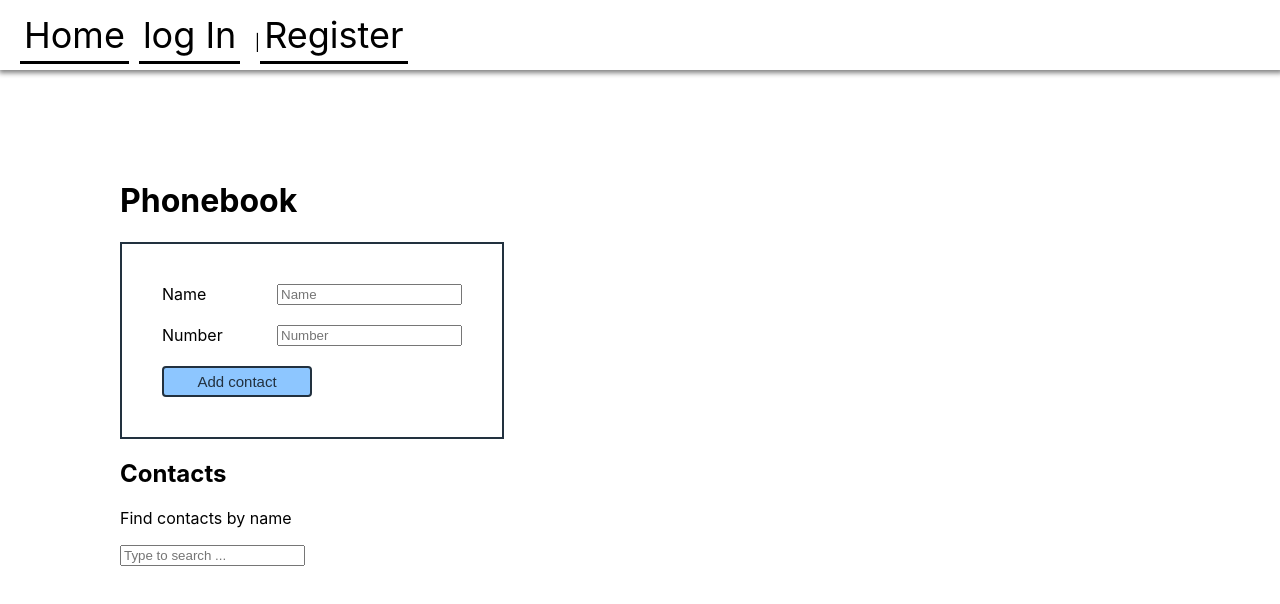
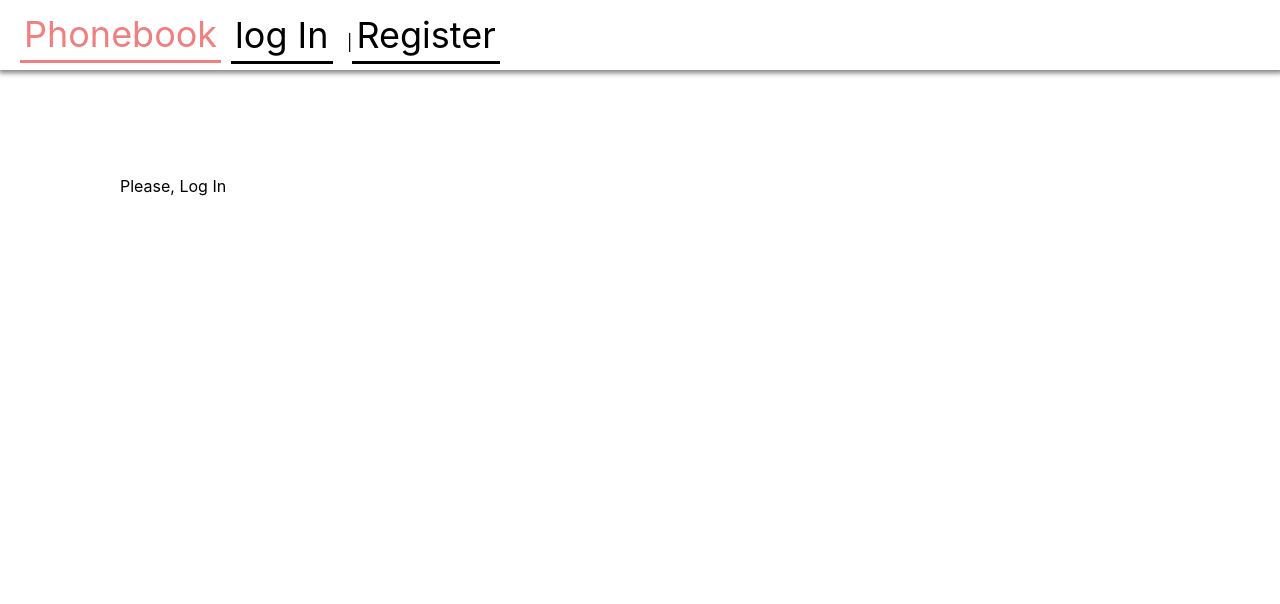
Before and after one commit to VickyBondarenko/goit-react-hw-08-phonebook, a React (Create React App) app: page /contacts in a window 1280 px wide. Shown: the top 604 px of the page. Built offline with nearby package versions, Linux system fonts and the light colour scheme.

Commit message:
Delete home page

```diff
--- a/src/Pages/Contacts/Contacts.jsx
+++ b/src/Pages/Contacts/Contacts.jsx
@@ -24,13 +24,18 @@ export const Contacts = () => {
 
   return (
     <Wraper>
+      {!token ? (
+        <p>Please, Log In</p>
+      ) : (
+        <div>
           <h1>Phonebook</h1>
           <Form />
-
           <h2>Contacts</h2>
           <Filter />
           {isLoading && !error && <b>Request in progress...</b>}
           <List />
+        </div>
+      )}
     </Wraper>
   );
 };
--- a/src/Pages/Login/Login.jsx
+++ b/src/Pages/Login/Login.jsx
@@ -1,14 +1,11 @@
 import { useNavigate } from 'react-router-dom';
-import { useDispatch, useSelector } from 'react-redux';
+import { useDispatch } from 'react-redux';
 import { logIn } from '../../redux/auth/operations';
-import { selectToken, selectIsLoggedIn } from '../../redux/auth/selectors';
-// import { useEffect } from 'react';
 
 export default function Login() {
   const dispatch = useDispatch();
   const navigate = useNavigate();
-  const isLoggedin = useSelector(selectIsLoggedIn);
-  const token = useSelector(selectToken);
+
   const handleSubmit = e => {
     e.preventDefault();
     const form = e.target;
--- a/src/components/App.jsx
+++ b/src/components/App.jsx
@@ -4,7 +4,7 @@ import { Layout } from './Layout';
 import { useDispatch } from 'react-redux';
 import { refreshUser } from '../redux/auth/operations';
 
-const Home = lazy(() => import('../Pages/Home/Home'));
+// const Home = lazy(() => import('../Pages/Home/Home'));
 const Registration = lazy(() => import('../Pages/Registration/Registration'));
 const Login = lazy(() => import('../Pages/Login/Login'));
 const Contacts = lazy(() => import('../Pages/Contacts/Contacts'));
@@ -19,7 +19,6 @@ export const App = () => {
     <div>
       <Routes>
         <Route path="/" element={<Layout />}>
-          <Route index element={<Home />} />
           <Route path="/register" element={<Registration />} />
           <Route path="/login" element={<Login />} />
           <Route path="/contacts" element={<Contacts />} />
--- a/src/components/NavBar.jsx
+++ b/src/components/NavBar.jsx
@@ -2,32 +2,24 @@ import React from 'react';
 import { useDispatch, useSelector } from 'react-redux';
 import { NavLink, useNavigate } from 'react-router-dom';
 import { logOut } from '../redux/auth/operations';
-import { selectIsLoggedIn, selectToken } from '../redux/auth/selectors';
+import { selectIsLoggedIn } from '../redux/auth/selectors';
 import styled from 'styled-components';
 
 export const NavBar = () => {
   const dispatch = useDispatch();
   const navigate = useNavigate();
   const isLoggedin = useSelector(selectIsLoggedIn);
-  const token = useSelector(selectToken);
   const name = useSelector(state => state.auth.user.name);
   return (
     <Header className="">
-      {/* {token ? (
-
-      ) : (
-
-      )} */}
-
+      <StyledLink to="/contacts">Phonebook</StyledLink>
       {!isLoggedin ? (
         <div>
-          <StyledLink to="/">Home</StyledLink>
           <StyledLink to="/login">log In</StyledLink> |
           <StyledLink to="/register">Register</StyledLink>
         </div>
       ) : (
         <div className="">
-          <StyledLink to="/contacts">Phonebook</StyledLink>
           <p>Welcome, {name}</p>
           <button
             className=""
```
Lines whose indentation alone changed are shown as unchanged.
